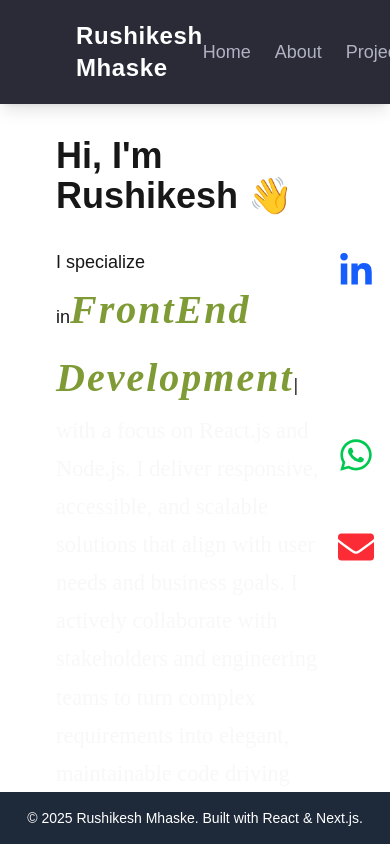
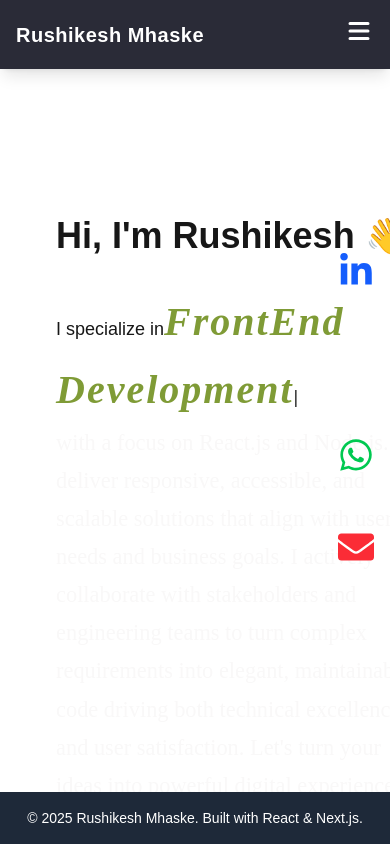
Before and after one commit to rushimhaske97/rushikesh-portfolio, a Next.js app: page / in a window 390 px wide. Built offline with nearby package versions, Linux system fonts and the light colour scheme.

Commit message:
fix: escape apostrophes in JSX

```diff
--- a/components/Navbar.js
+++ b/components/Navbar.js
@@ -1,23 +1,40 @@
 "use client";
 
-import Link from 'next/link';
-import { useState, useEffect } from 'react';
+import Link from "next/link";
+import { useState, useEffect } from "react";
+import { HiMenu, HiX } from "react-icons/hi";
 
 export default function Navbar() {
+  const [isMobileMenuOpen, setIsMobileMenuOpen] = useState(false);
   const [isHovering, setIsHovering] = useState(false);
   const [isClient, setIsClient] = useState(false);
 
   useEffect(() => setIsClient(true), []);
 
-  const links = ['/', '/About', '/Projects', '/Resume', '/Contact'];
-  const labels = ['Home', 'About', 'Projects', 'Resume', 'Contact'];
+  const links = ["/", "/About", "/Projects", "/Resume", "/Contact"];
+  const labels = ["Home", "About", "Projects", "Resume", "Contact"];
+
+  const toggleMenu = () => setIsMobileMenuOpen(!isMobileMenuOpen);
 
   return (
-    <nav style={{ backgroundColor: '#2a2b37' }} className="text-white p-4 shadow-lg">
-      <div className="w-full px-15 flex justify-between items-center">
-        <h1 className="text-2xl font-extrabold tracking-wide">Rushikesh Mhaske</h1>
+    <nav style={{ backgroundColor: "#2a2b37" }} className="text-white shadow-lg z-50">
+      <div className="max-w-7xl mx-auto px-4 sm:px-6 py-4 flex justify-between items-center">
+        {/* Logo */}
+        <h1 className="text-xl sm:text-2xl font-extrabold tracking-wide">Rushikesh Mhaske</h1>
 
-        <div className="flex items-center space-x-6 text-[#b0b2c3] font-medium text-lg">
+        {/* Hamburger Icon (Mobile Only) */}
+        <div className="md:hidden">
+          <button onClick={toggleMenu} aria-label="Toggle menu">
+            {isMobileMenuOpen ? (
+              <HiX className="text-white text-3xl" />
+            ) : (
+              <HiMenu className="text-white text-3xl" />
+            )}
+          </button>
+        </div>
+
+        {/* Desktop Menu */}
+        <div className="hidden md:flex items-center space-x-6 text-[#b0b2c3] font-medium text-lg">
           {links.map((href, i) => (
             <Link key={href} href={href} className="hover:text-white transition duration-200">
               {labels[i]}
@@ -31,11 +48,39 @@ export default function Navbar() {
               className="ml-4 bg-red-500 hover:bg-red-600 text-white px-4 py-2 rounded-lg shadow transition duration-300 flex items-center space-x-2 animate-pulse"
             >
               <span>Hire Me</span>
-              <span>{isClient && isHovering ? '🤩' : '😄'}</span>
+              <span>{isClient && isHovering ? "🤩" : "😄"}</span>
             </button>
           </Link>
         </div>
       </div>
+
+      {/* Mobile Menu Dropdown */}
+      {isMobileMenuOpen && (
+        <div className="md:hidden px-4 pb-4 space-y-3 bg-[#2a2b37] text-[#b0b2c3]">
+          {links.map((href, i) => (
+            <Link
+              key={href}
+              href={href}
+              onClick={() => setIsMobileMenuOpen(false)}
+              className="block text-lg hover:text-white transition duration-200"
+            >
+              {labels[i]}
+            </Link>
+          ))}
+
+          <Link href="/Contact">
+            <button
+              onClick={() => setIsMobileMenuOpen(false)}
+              onMouseEnter={() => setIsHovering(true)}
+              onMouseLeave={() => setIsHovering(false)}
+              className="w-full bg-red-500 hover:bg-red-600 text-white px-4 py-2 rounded-lg shadow transition duration-300 flex justify-center items-center space-x-2 animate-pulse"
+            >
+              <span>Hire Me</span>
+              <span>{isClient && isHovering ? "🤩" : "😄"}</span>
+            </button>
+          </Link>
+        </div>
+      )}
     </nav>
   );
 }
--- a/src/app/page.js
+++ b/src/app/page.js
@@ -29,10 +29,10 @@ export default function Home() {
   return (
     <>
 
-      <div className="flex flex-col min-h-screen overflow-x-hidden p-10 pt-24">
+      <div className="flex flex-col min-h-screen min-w-screen overflow-x-hidden p-10 pt-24">
         {/* Hero Section */}
-        <section className="w-full px-4 sm:px-10 mt-[-80px]">
-          <div className="grid grid-cols-1 md:grid-cols-2 items-start gap-18">
+        <section className="min-w-screen px-4 sm:px-10 mt-0">
+          <div className="grid grid-cols-1 md:grid-cols-2 items-start gap-10">
             {/* Left Side: Intro Text */}
             <div className="flex flex-col gap-8 text-left">
               <br></br>
@@ -68,7 +68,8 @@ export default function Home() {
               <img
                 src="/Assets/profile1.jpg"
                 alt="Profile Image"
-                className="top-0 right-0 md:w-[350px] h-auto object-cover rounded-lg shadow-lg blur-1xl opacity-15 "
+                className="top-500 right-0 object-cover rounded-lg shadow-lg blur-1xl opacity-15 "
+                style={{ width: "850px", height:"1550px" }}
               />
             </div>
           </div>
```
